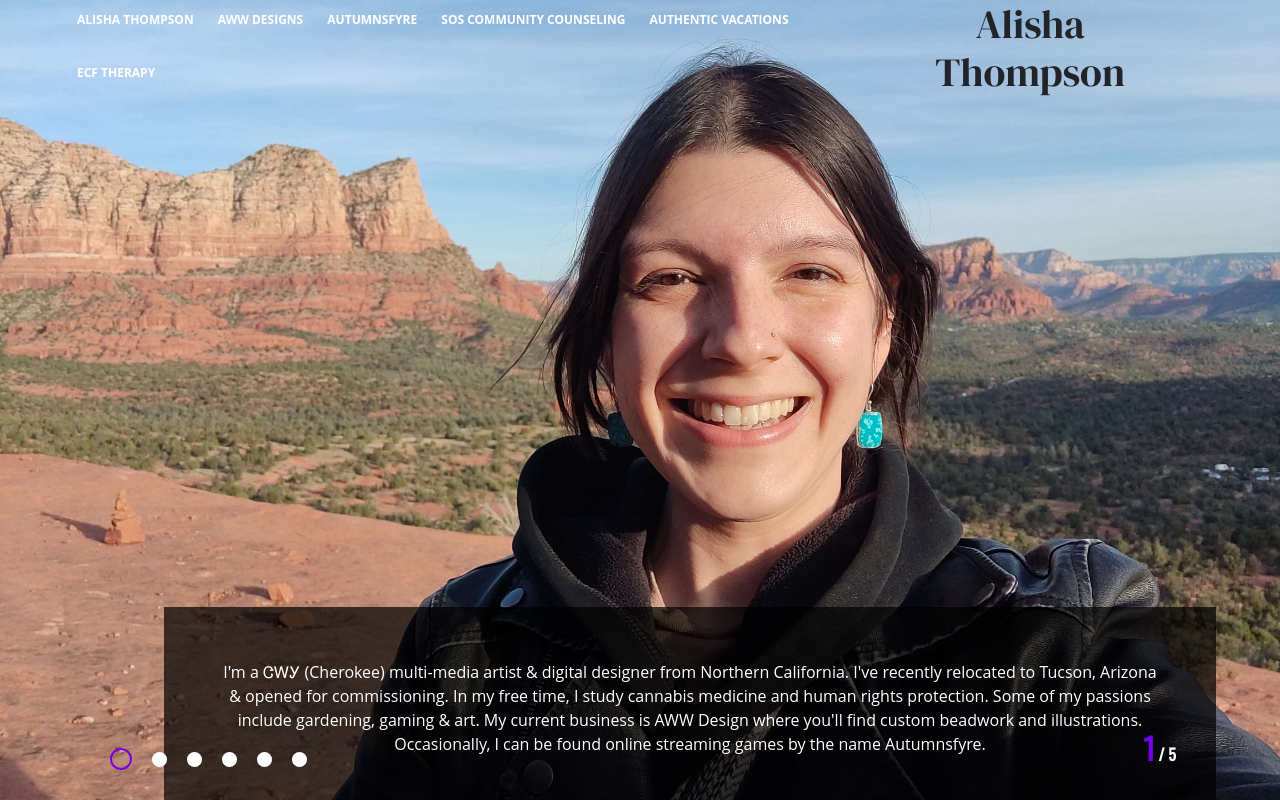
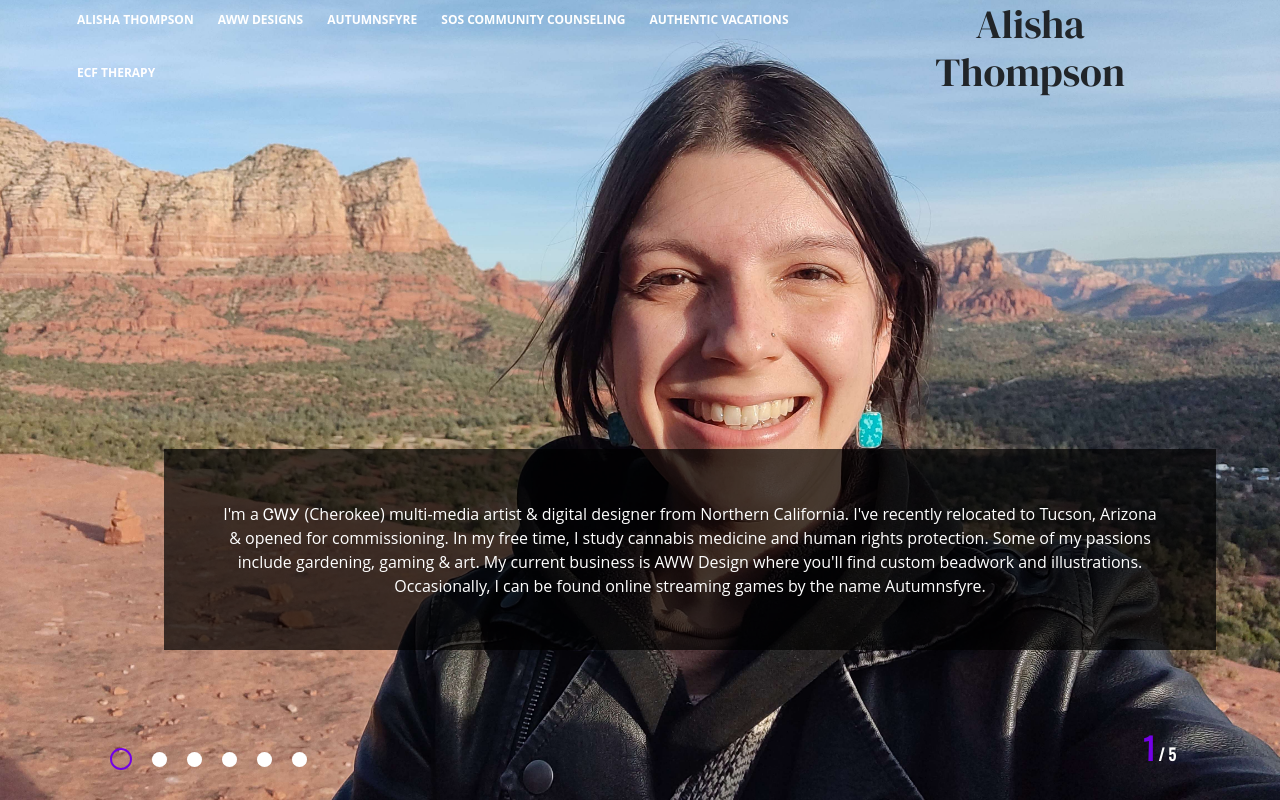
Before and after one commit to autumnsfyre/alishaportfolio, a PHP site: page / in a window 1280 px wide. Run offline with PHP 8.4, Linux system fonts and the light colour scheme; some libraries are stand-ins or nearby versions; some web fonts are replaced; grey boxes are pictures that could not be loaded.

Commit message:
Update style.css

```diff
--- a/css/style.css
+++ b/css/style.css
@@ -6,7 +6,7 @@
 	color:#ffffff;
 	text-align: center;
 	padding: 5%;
-	margin-top: 60%;
+	margin-top: 30%;
 	background-color: rgb(0, 0, 0, 0.7);
 }
 
@@ -183,7 +183,7 @@ body {
   justify-content: flex-start;
 }
 .slider-content {
-  width: 90% ;
+  width: 90%;
   padding-left: 100px;
 }
 
```
